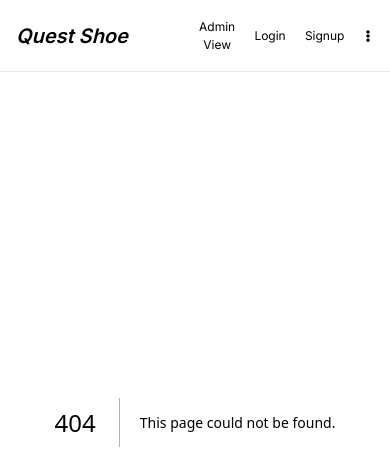
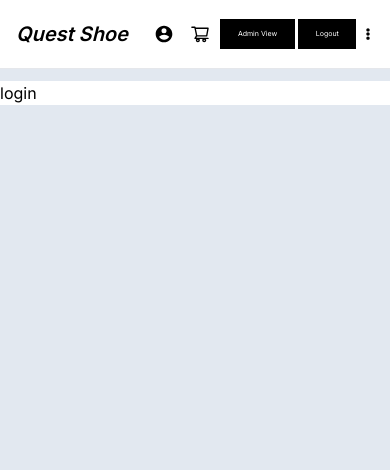
Before and after one commit to harshjindal97/Quest, a Next.js app: page /login in a window 390 px wide. Before the commit this address had no page. Shown: the top 470 px of the page. Built offline with nearby package versions, Linux system fonts and the light colour scheme.

Commit message:
working signup and login page

```diff
--- /dev/null
+++ b/src/app/components/formelements/inputComponent/index.js
@@ -0,0 +1,17 @@
+
+
+
+export default function InputComponent({label ,placeholder ,value, type , onChange}){
+    return(
+        <div>
+            <p className="pt-0 pb-0 pr-2 pl-2 text-grey-600 font-medium -mt-3 mr-0 ml-2 mb-0" >{label}</p>
+            <input
+            placeholder={placeholder}
+            value={value}
+            type={type || "text"}
+            onChange={onChange}
+            className="border placeholder-grey-400 w-full"
+            />
+        </div>
+    )
+}
--- /dev/null
+++ b/src/app/components/formelements/selectComponent/index.js
@@ -0,0 +1,19 @@
+
+
+export default function SelectComponent ({label , value , onChange , options = []}){
+    return(
+        <div className="relative">
+            <p className="pt-0 pb-0 pr-2 pl-2 text-grey-600 font-medium -mt-3 mr-0 ml-2 mb-0" >{label}</p>
+            <select
+            value={value}
+            onChange={onChange}
+            className="border placeholder-grey-400 w-full">
+                {
+                    options && options.length?
+                    options.map((items)=> <option id={items.id} value={items.id}>{items.label}</option> ):
+                    <option id="" value="">Select</option>
+                }
+            </select>
+        </div>
+    )
+}
--- a/src/app/components/navbar/index.css
+++ b/src/app/components/navbar/index.css
@@ -7,16 +7,53 @@
 }
 
 .marginClass{
-    margin: 1rem;
+    margin: 0.5rem;
 }
 .three-dots{
     display: none !important;
 }
+
+
+.buttonClass{
+    padding: 0.6rem  1.1rem !important;
+    background-color: black !important;
+    color: white !important;
+}
+
+.cartButton{
+    display: none !important;
+}
+.flexx{
+    display: flex !important;
+    flex-direction: column !important;
+}
+
+.navItemsClass{
+    display: flex !important;
+    /* flex-direction: column !important; */
+
+}
+.nav_heigth{
+    max-height: 70px !important;
+}
+
 @media screen and (max-width: 950px){
     .marginClass{
         margin: 0.3rem;
         gap: 5 !important;
         justify-content: space-around !important;
+    }
+    .three-dots{
+        display: flex !important;
+        margin: none !important;
+    }
+    .navbar-menuComponents{
+        display: none !important;
+    }
+    .navItemsClass{
+        display: flex !important;
+        flex-direction: column !important;
+
     }
 }
 
@@ -27,7 +64,45 @@
     .navbar-menuComponents{
         display: none !important;
     }
+    .buttonClass{
+        font-size: 10px;
+    }
 }
+
+@media screen and (max-width:560px){
+    .navbar-heading{
+        font-size: 20px !important;
+        margin: 0rem !important;
+        margin-right: 0.5rem !important;
+    }
+    .buttonClass{
+        font-size: 7px !important;
+        margin: 0.1rem;
+        flex-wrap: nowrap;
+    }
+    .navbar-right-components{
+        font-size: 12px !important;
+        margin: 0rem !important;
+        gap: 0 !important;
+        flex: 0 !important;
+    }
+    .changeText{
+        text-transform: harsh;
+    }
+    .cartButton{
+        display: flex !important;
+        font-size: 20px !important;
+        margin: 0.5rem;
+    }
+    .cartBtn{
+        display: none !important;
+    }
+    .adminButton{
+        min-width: 74.88px;
+    }
+
+}
+
 
 @media screen and (max-width: 470px){
     .marginClass{
@@ -35,14 +110,19 @@
         gap: 1 !important;
         justify-content: space-around !important;
     }
-    .navbar-heading{
-        font-size: 20px !important;
-        margin: 0rem !important;
-    }
+
+
     .navbar-right-components{
-        font-size: 12px;
+        font-size: 12px !important;
         margin: 0rem !important;
         gap: 1 !important;
         flex: 0 !important;
     }
 }
+
+@media screen and (max-width: 380px){
+    .navbar-heading{
+        font-size: 17px !important;
+        margin-right: 0rem !important;
+    }
+}
--- a/src/app/components/navbar/index.js
+++ b/src/app/components/navbar/index.js
@@ -1,23 +1,24 @@
 "use client"
 
-import { Fragment, useState } from "react";
+import { Fragment, useEffect, useState } from "react";
 import "./index.css"
-import { adminNavOptions , navOptions } from "@/app/utils";
+import { adminNavOptions , navOptions , styles} from "@/app/utils";
 import {FaEllipsisV } from "react-icons/fa";
-
-const isAuth = false;
+import {AiOutlineShoppingCart} from "react-icons/ai";
+import {RiAccountCircleFill} from "react-icons/ri";
+const isAuth = true;
 const isAdminView = false;
 const user={
     role:"admin"
 };
 
-export default function Navbar(){
+export default function Navbar(props){
 
     const [togglemenu , setToggleMenu] = useState(false);
     function Navitems (){
         return (
             <div className="flex justify-between items-center w-full">
-                <ul className="flex flex-column ">
+                <ul className="navItemsClass">
                     {
                         isAdminView? adminNavOptions.map(items=><li className="cursor-pointer marginClass" key={items.id}>
                             {items.label}
@@ -39,9 +40,11 @@ export default function Navbar(){
 
     }
 
+
+
     return(
         <nav className="bg-white w-full fixed top-0 left-0 border-b z-20 border-grey-200 ">
-            <div className="max-w-screen-xl flex flex-wrap justify-between p-4 mx-auto">
+            <div className="max-w-screen-xl flex flex-wrap justify-between p-4 mx-auto nav_height">
                 <div className="flex items-center cursor-pointer ">
                     <span className="place-content-center text-2xl font-semibold whitespace-nowrap fontss marginClass navbar-heading">
                         Quest Shoe
@@ -50,28 +53,32 @@ export default function Navbar(){
 
 
                 <div className="flex items-center gap-14 navbar-menuComponents">
-                    <Navitems/>
+                    <Navitems />
                 </div>
 
-                <div className="flex gap-4 items-center navbar-right-components">
+                <div className="flex gap-1 items-center navbar-right-components">
                     {
                         !isAdminView && isAuth ?
                         <Fragment>
-                        <butoton>Account</butoton>
-                        <butoton>Cart</butoton>
+                        <butoton className=" cartButton"><RiAccountCircleFill/></butoton>
+                        <butoton className=" buttonClass cartBtn">Account</butoton>
+                        <butoton className=" cartBtn buttonClass">Cart</butoton>
+                        <butoton className=" cartButton"><AiOutlineShoppingCart/> </butoton>
                     </Fragment>: null
                     }
                     {
                         user.role == "admin" ?
-                        isAdminView ? <button className="marginClass">Client View</button> : <button className="marginClass">Admin View</button>
+                        isAdminView ? <button className="=buttonClass">Client View</button> : <button className="buttonClass adminButton">Admin View</button>
                         :
                         null
                     }
                     {
-                        isAuth ? <button className="marginClass">Logout</button>:
-                        <div className="flex gap-4">
-                            <button className="marginClass">Login</button>
-                            <button className="marginClass">Signup</button>
+                        isAuth ? <div className="flex gap-1"><button className="buttonClass">Logout</button>
+                                    <div className="flex justify-center items-center three-dots" onClick={handleOnClick}><FaEllipsisV/></div>
+                        </div>:
+                        <div className="flex gap-1">
+                            <button className="buttonClass">Login</button>
+                            <button className="buttonClass">Signup</button>
                             <div className="flex justify-center items-center three-dots" onClick={handleOnClick}><FaEllipsisV/></div>
 
                         </div>
@@ -79,15 +86,16 @@ export default function Navbar(){
 
                 </div>
             </div>
-            <div>
+            <div className="pl-5">
                 {
                     togglemenu? <div className="flex items-center gap-14 ">
-                    <Navitems/>
+                    <Navitems />
                 </div>: null
                 }
             </div>
 
 
         </nav>
+
     )
 }
--- a/src/app/globals.css
+++ b/src/app/globals.css
@@ -19,3 +19,15 @@
 body {
   background-color: rgb(226 232 240);
 }
+body::-webkit-scrollbar {
+  width: 1em;
+}
+
+body::-webkit-scrollbar-track {
+  box-shadow: inset 0 0 6px rgba(0, 0, 0, 0.3);
+}
+
+body::-webkit-scrollbar-thumb {
+  background-color: darkgrey;
+  outline: 1px solid slategrey;
+}
--- /dev/null
+++ b/src/app/login/page.js
@@ -0,0 +1,9 @@
+'use client'
+
+export default function Login(){
+    return(
+        <div className="bg-white relative mt-[81px]">
+            login
+        </div>
+    )
+}
--- a/src/app/page.js
+++ b/src/app/page.js
@@ -3,7 +3,7 @@ import Image from 'next/image'
 export default function Home() {
   return (
     <main className="flex min-h-screen flex-col items-center justify-between p-24">
-      harsh
+      e-commerce website
     </main>
   )
 }
--- /dev/null
+++ b/src/app/register/page.js
@@ -0,0 +1,27 @@
+
+import './style.css';
+
+const isRegistered = true;
+export default function Register (){
+    return (
+        <div className="bg-white relative">
+            <div className="flex flex-col items-center justify-between pt-0 pr-10 pl-10 pb-0 mt-8 mr-auto">
+                <div className='flex flex-col itmes-center justify-center w-full pr-10 pl-10 lg:flex-row'>
+                    <div className='w-full mt-12 mr-0 mb-0 ml-0 relative max-w-2xl'>
+                        <div className="flex flex-col justify-center items-center shadow-2xl">
+                            <p className="w-full text-4xl font-medium text-center font-serif">
+                                {
+                                    isRegistered ? "Registration Successful" : "Sign up for an account"
+                                }
+                            </p>
+                            {
+                                isRegistered?<button>Login</button>:null
+
+                            }
+                        </div>
+                    </div>
+                </div>
+            </div>
+        </div>
+    )
+}
--- /dev/null
+++ b/src/app/register/style.css
@@ -0,0 +1,3 @@
+div{
+    all:none;
+}
--- a/src/app/utils/index.js
+++ b/src/app/utils/index.js
@@ -39,3 +39,8 @@ export const navOptions = [
       path: "/product/listing/kids",
     },
   ];
+
+
+  export const styles = {
+    button:"mt-1.5 bg-black inline-block px-5 py-3 uppercase text-white font-large"
+  }
```
Also changed, not shown: src/app/components/commonModel/index.js (added), 1 other file (tests, documents, lock files or other folders).
